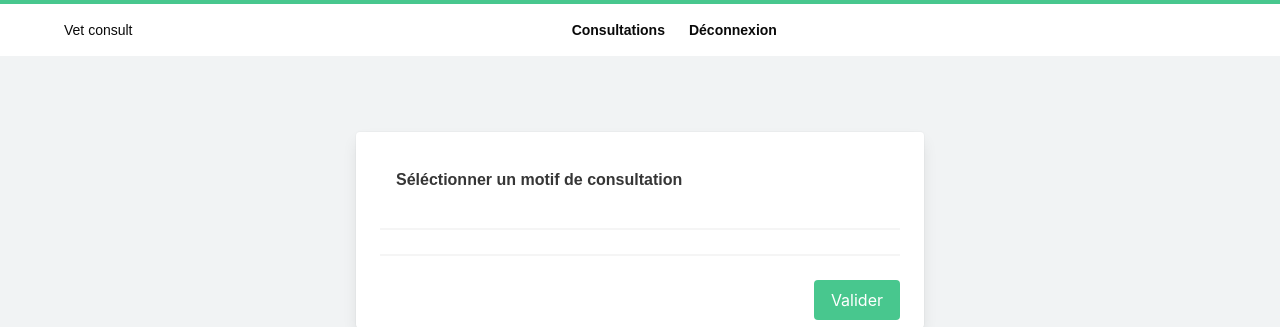
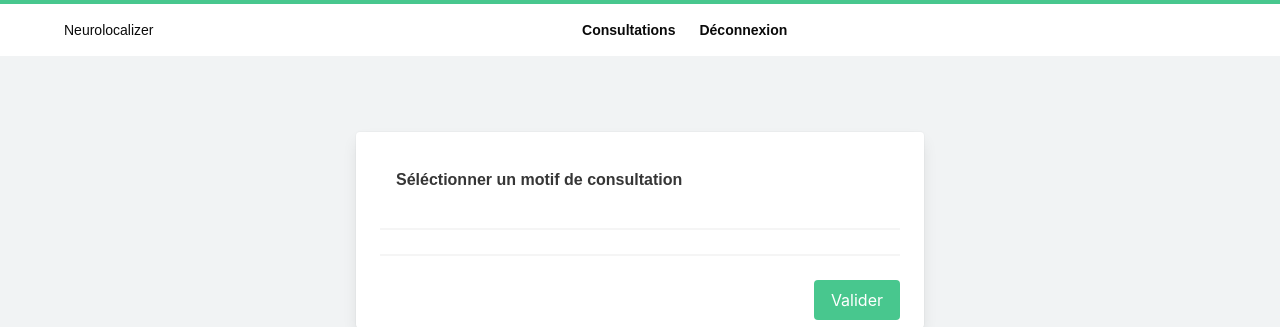
Before and after one commit to ajaunasse/vet-consult, a Symfony app: template templates/consultation/index.html.twig in a window 1280 px wide. Shown: the top 327 px of the page. Run offline with Twig, Linux system fonts and the light colour scheme; the template is opened without the code that fills it, so the values that code supplies are empty; style sheets or scripts are compiled from the project's sources; some libraries are stand-ins or nearby versions.

Commit message:
fix name project

```diff
--- a/templates/base.html.twig
+++ b/templates/base.html.twig
@@ -20,7 +20,7 @@
                 <div class="container">
                     <div class="navbar-brand">
                         <a class="navbar-item brand-text" href="{{ path('app_home') }}">
-                            Vet consult
+                            Neurolocalizer
                         </a>
                         <div class="navbar-burger burger" data-target="navMenu">
                             <span></span>
--- a/templates/base_admin.html.twig
+++ b/templates/base_admin.html.twig
@@ -2,7 +2,7 @@
 <html>
     <head>
         <meta charset="UTF-8">
-        <title>{% block title %}Vet consult !{% endblock %}</title>
+        <title>{% block title %}Neurolocalizer {% endblock %}</title>
         {# Run `composer require symfony/webpack-encore-bundle` to start using Symfony UX #}
         {% block stylesheets %}
             {{ encore_entry_link_tags('app_style') }}
--- a/templates/login/index.html.twig
+++ b/templates/login/index.html.twig
@@ -1,6 +1,6 @@
 {% extends 'base.html.twig' %}
 
-{% block title %}Vet consult{% endblock %}
+{% block title %}Neurolocalizer{% endblock %}
 
 {% block stylesheets %}
     {{ parent() }}
```
